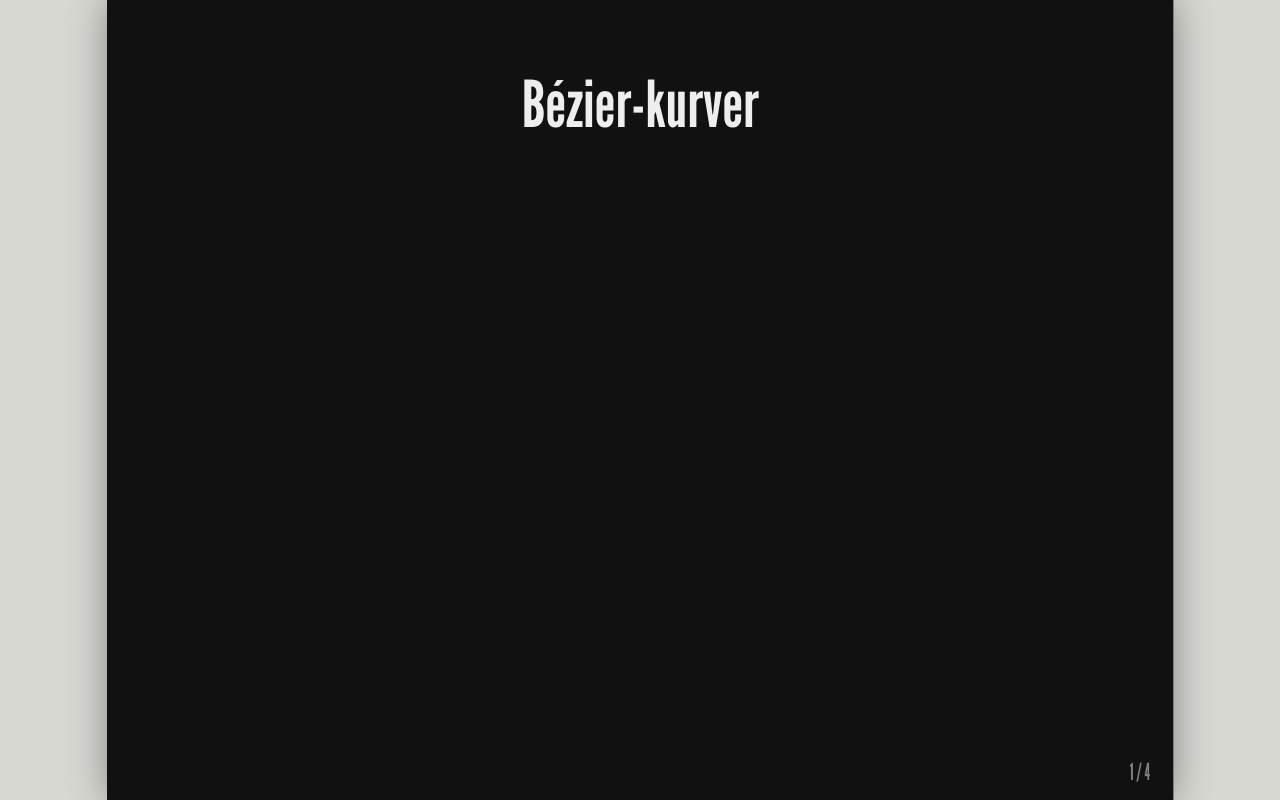
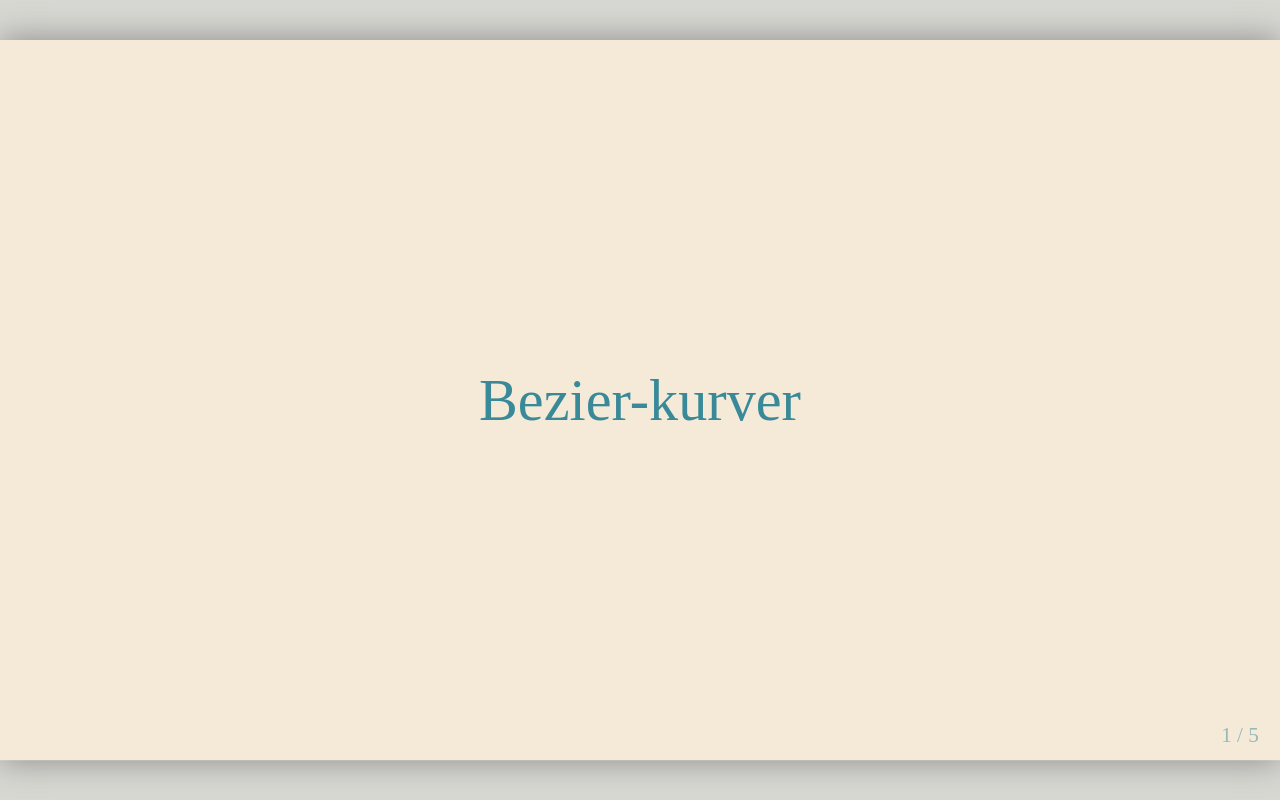
Before and after one commit to bendiksolheim/bezier-curves, a plain HTML site: page index.html in a window 1280 px wide. Drawn offline with Linux system fonts and the light colour scheme.

Commit message:
Changed colors. Removed headers

```diff
--- a/bezier.js
+++ b/bezier.js
@@ -71,12 +71,15 @@
 		paintCurve(this, supportPoints);
 	}
 
-	function Bezier(canvas) {
+	function Bezier(canvas, showOnlyOddLines) {
+		if (typeof showOnlyOddLines === 'undefined')
+			showOnlyOddLines = true;
+
 		this.canvas = canvas;
 		this.ctx = canvas.getContext('2d');
 		this.showPoints = true;
 		this.showLines = true;
-		this.showOnlyOddLines = true;
+		this.showOnlyOddLines = showOnlyOddLines;
 	}
 
 	Bezier.prototype.draw = function(points) {
@@ -109,8 +112,8 @@
 
 	Bezier.prototype.drawScene = function() {
 			this.ctx.clearRect(0, 0, this.canvas.width, this.canvas.height);
-			this.ctx.lineWidth = 3;
-			this.ctx.strokeStyle = '#297f79';
+			this.ctx.lineWidth = 5;
+			this.ctx.strokeStyle = '#5F505B';
 			if (this.showLines)
 				this.drawLines();
 
@@ -123,12 +126,12 @@
 	Bezier.prototype.drawPoints = function() {
 		var ctx = this.ctx;
 		ctx.save();
-		ctx.fillStyle = "#fd5158";
+		ctx.fillStyle = "#398999";
 		ctx.beginPath();
 
 		this.points.forEach(function(point) {
 			ctx.moveTo(point.x, point.y);
-			ctx.arc(point.x, point.y, 5, 0, 2*Math.PI, false);
+			ctx.arc(point.x, point.y, 7, 0, 2*Math.PI, false);
 		});
 
 		ctx.fill();
--- a/index.html
+++ b/index.html
@@ -1,71 +1,20 @@
 <!DOCTYPE html>
 <html>
 	<head>
-		<title>Title</title>
+		<title>Bézier Curves</title>
 		<meta http-equiv="Content-Type" content="text/html; charset=UTF-8"/>
 		<style type="text/css">
-		/* Regular */
-		@font-face {
-		    font-family: 'League Gothic';
-		    src: url('leaguegothic/leaguegothic-italic-webfont.eot');
-		    src: url('leaguegothic/leaguegothic-italic-webfont.eot?#iefix') format('embedded-opentype'),
-		         url('leaguegothic/leaguegothic-italic-webfont.woff') format('woff'),
-		         url('leaguegothic/leaguegothic-italic-webfont.ttf') format('truetype'),
-		         url('leaguegothic/leaguegothic-italic-webfont.svg#league_gothic_italicregular') format('svg');
-		    font-weight: normal;
-		    font-style: italic;
-
-		}
-
-		/* Italic */
-		@font-face {
-		    font-family: 'League Gothic';
-		    src: url('leaguegothic/leaguegothic-regular-webfont.eot');
-		    src: url('leaguegothic/leaguegothic-regular-webfont.eot?#iefix') format('embedded-opentype'),
-		         url('leaguegothic/leaguegothic-regular-webfont.woff') format('woff'),
-		         url('leaguegothic/leaguegothic-regular-webfont.ttf') format('truetype'),
-		         url('leaguegothic/leaguegothic-regular-webfont.svg#league_gothicregular') format('svg');
-		    font-weight: normal;
-		    font-style: normal;
-
-		}
-
-		/* Condensed */
-		@font-face {
-		    font-family: 'League Gothic Condensed';
-		    src: url('leaguegothic/leaguegothic-condensed-regular-webfont.eot');
-		    src: url('leaguegothic/leaguegothic-condensed-regular-webfont.eot?#iefix') format('embedded-opentype'),
-		         url('leaguegothic/leaguegothic-condensed-regular-webfont.woff') format('woff'),
-		         url('leaguegothic/leaguegothic-condensed-regular-webfont.ttf') format('truetype'),
-		         url('leaguegothic/leaguegothic-condensed-regular-webfont.svg#league_gothic_condensed-Rg') format('svg');
-		    font-weight: normal;
-		    font-style: normal;
-
-		}
-
-		/* Condensed Italic */
-		@font-face {
-		    font-family: 'League Gothic Condensed';
-		    src: url('leaguegothic/leaguegothic-condensed-italic-webfont.eot');
-		    src: url('leaguegothic/leaguegothic-condensed-italic-webfont.eot?#iefix') format('embedded-opentype'),
-		         url('leaguegothic/leaguegothic-condensed-italic-webfont.woff') format('woff'),
-		         url('leaguegothic/leaguegothic-condensed-italic-webfont.ttf') format('truetype'),
-		         url('leaguegothic/leaguegothic-condensed-italic-webfont.svg#league_gothic_condensed_itaRg') format('svg');
-		    font-weight: normal;
-		    font-style: italic;
-		}
-
 			body {
-				font-family: 'League Gothic Condensed';
+				font-family: 'Futura';
 			}
 			h1, h2, h3 {
-				font-family: 'League Gothic';
+				font-family: 'Futura';
 				font-weight: normal;
 			}
 
 			.remark-slide-content {
-				background: #111111;
-				color: #eee;
+				background: #F5EAD8;
+				color: #398999;
 			}
 
 			.remark-code, .remark-inline-code { font-family: 'Ubuntu Mono'; }
@@ -74,17 +23,15 @@
 	<body>
 		<textarea id="source">
 
+		layout: true
+
 		class: center, middle
-
-		# Bézier-kurver
-
-		<canvas width="500" height="500" id="c0"></canvas>
 
 		---
 
-		class: center, middle
+		# Bezier-kurver
 
-		# Enkleste kurve
+		---
 
 		<canvas width="500" height="500" id="c1"></canvas>
 
@@ -92,17 +39,19 @@
 
 		class: center, middle
 
-		# Quadratic Bézier curve
-
 		<canvas width="500" height="500" id="c2"></canvas>
 
 		---
 
 		class: center, middle
 
-		# Cubiz Bézier curve
+		<canvas width="500" height="500" id="c3"></canvas>
 
-		<canvas width="500" height="500" id="c3"></canvas>
+		---
+
+		class: center, middle
+
+		<canvas width="500" height="500" id="c4"></canvas>
 
 		</textarea>
 		<script src="remark.min.js">
@@ -110,19 +59,20 @@
 		<script src="bezier.js"></script>
 		<script>
 		var slideshow = remark.create({
+			ratio: "16:9"
 		});
 		slideshow.on('showSlide', function(slide) {
 			var index = slide.getSlideIndex();
-			if (index == 0)
+			if (index == 1)
 				slideOne(index, slide);
 
-			if (index == 1)
+			if (index == 2)
 				slideTwo(index, slide);
 
-			if (index == 2)
+			if (index == 3)
 				slideThree(index, slide);
 
-			if (index == 3)
+			if (index == 4)
 				slideFour(index, slide);
 		});
 		slideshow.on('hideSlide', function(slide) {
@@ -137,7 +87,7 @@
 			if (!canvas)
 				return;
 
-			var points = [P(100, 400), P(100, 100), P(400, 400), P(400, 100)];
+			var points = [P(100, 250), P(250, 100), P(250, 400), P(400, 250)];
 			slide.bezier = new Bezier(canvas);
 			slide.bezier.draw(points);
 		}
@@ -147,7 +97,7 @@
 			if (!canvas)
 				return;
 
-			var points = [P(100, 400), P(400, 100)];
+			var points = [P(100, 250), P(400, 250)];
 			slide.bezier = new Bezier(canvas);
 			slide.bezier.draw(points);
 		}
```
